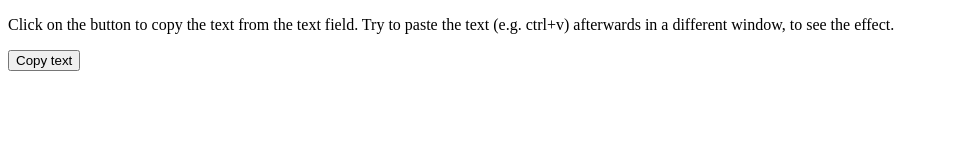
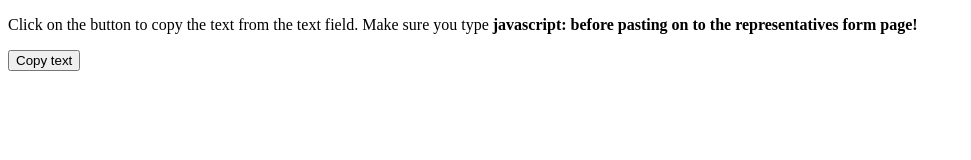
Before and after one commit to codingbachaa/automationcopy, a plain HTML site: page index.html in a window 1280 px wide. Shown: the whole page, without its empty margins (0-971 px from the left). Drawn offline with Linux system fonts and the light colour scheme.

Commit message:
Update index.html

```diff
--- a/index.html
+++ b/index.html
@@ -2,7 +2,7 @@
 <html>
 <body>
 
-<p>Click on the button to copy the text from the text field. Try to paste the text (e.g. ctrl+v) afterwards in a different window, to see the effect.</p>
+<p>Click on the button to copy the text from the text field. Make sure you type <b>javascript:<b> before pasting on to the representatives form page!</p>
 
 
 <button onclick="myFunction()">Copy text</button>
```
